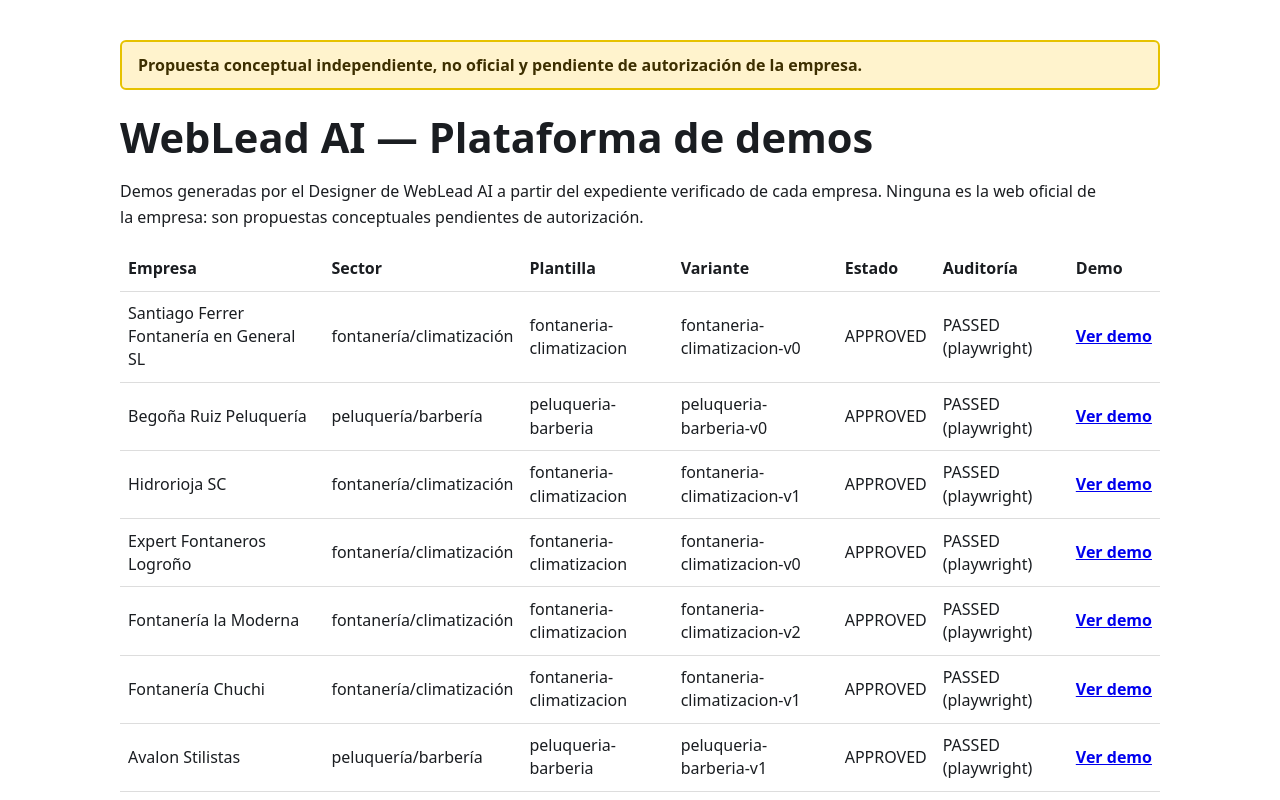
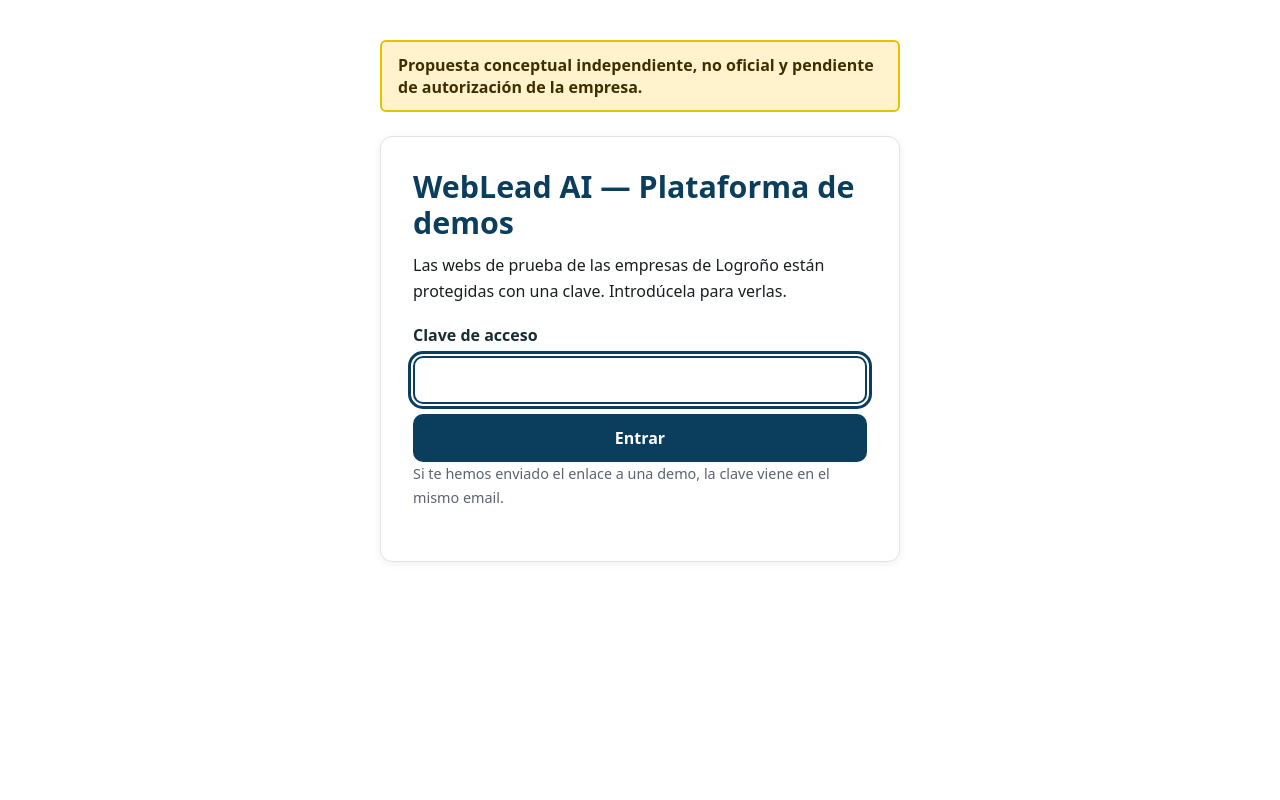
Before and after one commit to jpecinagithub/weblead-ai, a React (Vite) app in the folder apps/demo-platform/: page / in a window 1280 px wide. Shown: the top 800 px of the page. Built offline with nearby package versions, Linux system fonts and the light colour scheme; what @weblead/agent-core would draw is missing.

Commit message:
Puerta de clave demo2026 en la plataforma de demos (SHA-256, sessionStorage); borradores con la clave; auditoría 10/10

```diff
--- a/apps/demo-platform/src/App.tsx
+++ b/apps/demo-platform/src/App.tsx
@@ -3,6 +3,7 @@ import { DEMO_NOTICE } from '@weblead/agent-designer';
 import { getTemplate } from '@weblead/website-templates';
 import type { GeneratedWebsiteContent } from '@weblead/website-generator';
 import { GENERATED_DEMOS, type GeneratedDemo } from './data/generated-demos.js';
+import PasswordGate from './PasswordGate.js';
 
 /** Slug from the path: /demos/{slug}. No router dep. */
 function slugFromPath(pathname: string): string | null {
@@ -375,7 +376,7 @@ function Dashboard() {
   );
 }
 
-export default function App() {
+function AppContent() {
   const [slug, setSlug] = useState<string | null>(() => slugFromPath(window.location.pathname));
 
   useEffect(() => {
@@ -400,3 +401,15 @@ export default function App() {
   }
   return <DemoSite demo={demo} />;
 }
+
+/**
+ * Toda la plataforma (índice + demos) queda detrás de la puerta de
+ * clave: sin desbloquear no se renderiza ningún contenido de las demos.
+ */
+export default function App() {
+  return (
+    <PasswordGate>
+      <AppContent />
+    </PasswordGate>
+  );
+}
--- /dev/null
+++ b/apps/demo-platform/src/PasswordGate.tsx
@@ -0,0 +1,71 @@
+import { useState, type FormEvent, type ReactNode } from 'react';
+import { DEMO_NOTICE } from '@weblead/agent-designer';
+import { checkPassword, isUnlocked, markUnlocked } from './password-gate.js';
+
+/**
+ * Puerta de clave de la plataforma de demos (orden de Jon 2026-11-17).
+ *
+ * Sin desbloquear no se renderiza ningún contenido de las demos (ni el
+ * índice ni las fichas de empresa): solo esta pantalla. El único
+ * formulario de toda la plataforma es este campo de clave; los
+ * formularios de contacto siguen prohibidos y no existen.
+ */
+export default function PasswordGate({ children }: { children: ReactNode }) {
+  const [unlocked, setUnlocked] = useState<boolean>(() => isUnlocked());
+  const [password, setPassword] = useState('');
+  const [error, setError] = useState<string | null>(null);
+  const [checking, setChecking] = useState(false);
+
+  if (unlocked) return <>{children}</>;
+
+  async function onSubmit(event: FormEvent<HTMLFormElement>): Promise<void> {
+    event.preventDefault();
+    setChecking(true);
+    setError(null);
+    const ok = await checkPassword(password);
+    setChecking(false);
+    if (ok) {
+      markUnlocked();
+      setUnlocked(true);
+    } else {
+      setError('La clave no es correcta. Inténtalo de nuevo.');
+      setPassword('');
+    }
+  }
+
+  return (
+    <main className="gate">
+      <div className="notice">{DEMO_NOTICE}</div>
+      <div className="gate-card">
+        <h1>WebLead AI — Plataforma de demos</h1>
+        <p>
+          Las webs de prueba de las empresas de Logroño están protegidas con
+          una clave. Introdúcela para verlas.
+        </p>
+        <form onSubmit={onSubmit} aria-label="Acceso con clave">
+          <label htmlFor="demo-password">Clave de acceso</label>
+          <input
+            id="demo-password"
+            type="password"
+            value={password}
+            onChange={(e) => setPassword(e.target.value)}
+            autoComplete="current-password"
+            autoFocus
+          />
+          {error ? (
+            <p className="gate-error" role="alert">
+              {error}
+            </p>
+          ) : null}
+          <button type="submit" disabled={checking}>
+            {checking ? 'Comprobando…' : 'Entrar'}
+          </button>
+        </form>
+        <p className="gate-note">
+          Si te hemos enviado el enlace a una demo, la clave viene en el
+          mismo email.
+        </p>
+      </div>
+    </main>
+  );
+}
--- /dev/null
+++ b/apps/demo-platform/src/password-gate.ts
@@ -0,0 +1,62 @@
+/**
+ * Puerta de clave de la plataforma de demos (orden de Jon 2026-11-17).
+ *
+ * La plataforma entera (índice + 10 demos) queda detrás de una clave
+ * sencilla. La clave NUNCA se guarda en texto plano: en el código solo
+ * vive su hash SHA-256 y se compara el hash de lo que escribe el usuario
+ * (crypto.subtle, disponible en HTTPS y en localhost). El acceso
+ * desbloqueado persiste en sessionStorage durante la sesión del navegador.
+ *
+ * Limitación honesta: es una puerta sencilla en una web estática, no
+ * seguridad real. El hash está visible en el bundle y una clave corta se
+ * puede atacar por fuerza bruta fuera de línea. Sirve para que las demos
+ * no queden abiertas a cualquiera que tenga el enlace, no contra un
+ * atacante que inspeccione el código. Ver docs/password-gate.md.
+ *
+ * Para cambiar la clave: calcula el SHA-256 de la nueva clave
+ * (`echo -n 'NUEVA-CLAVE' | sha256sum`) y sustituye PASSWORD_HASH.
+ */
+
+/** SHA-256 hex de la clave actual. Cambiar aquí para cambiar la clave. */
+export const PASSWORD_HASH =
+  '43c27b4e263fa191a6a7ec198cd4d5b47d17413c49d77dc533a01720707e3202';
+
+export const STORAGE_KEY = 'weblead-demos-unlocked';
+
+/** SHA-256 hex (WebCrypto; null cuando el navegador no lo ofrece). */
+export async function sha256Hex(text: string): Promise<string | null> {
+  const subtle = globalThis.crypto?.subtle;
+  if (!subtle) return null;
+  const bytes = await subtle.digest('SHA-256', new TextEncoder().encode(text));
+  return Array.from(new Uint8Array(bytes))
+    .map((b) => b.toString(16).padStart(2, '0'))
+    .join('');
+}
+
+/** true cuando la clave introducida coincide con la guardada. */
+export async function checkPassword(input: string): Promise<boolean> {
+  const hash = await sha256Hex(input);
+  return hash !== null && hash === PASSWORD_HASH;
+}
+
+/** true cuando esta sesión del navegador ya desbloqueó la plataforma. */
+export function isUnlocked(): boolean {
+  try {
+    return (
+      typeof window !== 'undefined' &&
+      window.sessionStorage.getItem(STORAGE_KEY) === '1'
+    );
+  } catch {
+    return false;
+  }
+}
+
+/** Marca esta sesión del navegador como desbloqueada. */
+export function markUnlocked(): void {
+  try {
+    window.sessionStorage.setItem(STORAGE_KEY, '1');
+  } catch {
+    // Sin almacenamiento (modo privado estricto, etc.): la puerta se
+    // volverá a pedir en la siguiente navegación. No se rompe nada.
+  }
+}
--- a/apps/demo-platform/src/styles.css
+++ b/apps/demo-platform/src/styles.css
@@ -336,3 +336,46 @@ main { max-width: 960px; margin: 0 auto; padding: 2rem 1rem; }
 @media (prefers-reduced-motion: reduce) {
   .demo-site *, .dashboard * { transition: none !important; }
 }
+
+/* --- Puerta de clave (orden de Jon 2026-11-17) ---
+ * Pantalla neutra con la tipografía y los colores del sitio
+ * (primario #0b3d5c, texto #1a2b33). El único formulario de toda la
+ * plataforma es este campo de clave; no hay formularios de contacto. */
+.gate {
+  max-width: 560px; margin: 0 auto;
+  padding: clamp(1.25rem, 4vw, 2.5rem) clamp(0.75rem, 3vw, 1.25rem);
+}
+.gate-card {
+  background: #fff; border: 1px solid #dfe4e7; border-radius: 12px;
+  padding: clamp(1.25rem, 4vw, 2rem) clamp(1.25rem, 4vw, 2rem);
+  box-shadow: 0 2px 10px rgb(0 0 0 / 0.06); margin-top: 1.5rem;
+}
+.gate-card h1 {
+  font-size: clamp(1.5rem, 1.2rem + 1.2vw, 1.9rem); line-height: 1.2;
+  margin: 0 0 0.6rem; color: #0b3d5c;
+}
+.gate-card > p { line-height: 1.65; margin: 0 0 1.25rem; }
+.gate-card form { display: grid; gap: 0.6rem; }
+.gate-card label { font-weight: 700; color: #1a2b33; }
+.gate-card input[type="password"] {
+  font: inherit; min-height: 48px; padding: 0.7rem 0.9rem;
+  border: 2px solid #0b3d5c; border-radius: 10px; width: 100%;
+}
+.gate-card input[type="password"]:focus-visible,
+.gate-card button:focus-visible {
+  outline: 3px solid #0b3d5c; outline-offset: 2px;
+}
+.gate-card button {
+  font: inherit; min-height: 48px; padding: 0.8rem 1.5rem;
+  border: none; border-radius: 10px; cursor: pointer;
+  background: #0b3d5c; color: #fff; font-weight: 700;
+  transition: background 0.18s ease, transform 0.18s ease;
+}
+.gate-card button:hover:not(:disabled) { background: #072a40; transform: translateY(-1px); }
+.gate-card button:disabled { opacity: 0.6; cursor: wait; }
+.gate-error {
+  margin: 0; padding: 0.75rem 1rem; border-radius: 10px;
+  background: #fdecea; border: 1px solid #d32f2f; color: #7a1f1a;
+  font-weight: 600; line-height: 1.5;
+}
+.gate-note { color: #5b6470; font-size: 0.9rem; line-height: 1.6; margin: 1.25rem 0 0; }
```
Also changed, not shown: apps/demo-platform/scripts/audit-polish.mjs (+8 -0 lines), packages/agent-auditor/src/playwright-runner.ts (+15 -0 lines), 24 other files (tests, documents, lock files or other folders).
